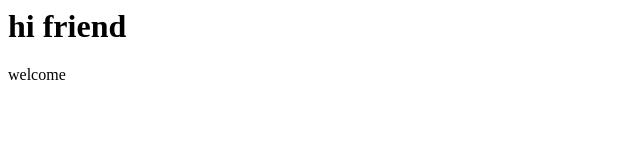
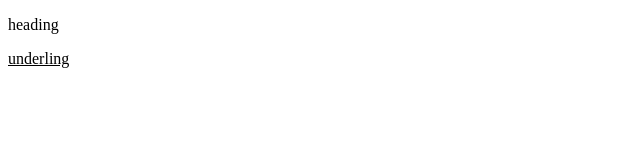
Before and after one commit to MrAttitude2-0/second_repo, a plain HTML site: page index.html in a window 1280 px wide. Shown: the whole page, without its empty margins (0-640 px from the left). Drawn offline with Linux system fonts and the light colour scheme.

Commit message:
boiler code

```diff
--- a/index.html
+++ b/index.html
@@ -1,2 +1,13 @@
-<h1>hi friend</h1>
-<p>welcome </p>
+<!DOCTYPE html>
+<html lang="en">
+<head>
+    <meta charset="UTF-8">
+    <meta name="viewport" content="width=device-width, initial-scale=1.0">
+    <link rel="stylesheet" href="style.css">
+    <title>Document</title>
+</head>
+<body>
+    <p>heading</p>
+    <u>underling</u>
+</body>
+</html>
```
